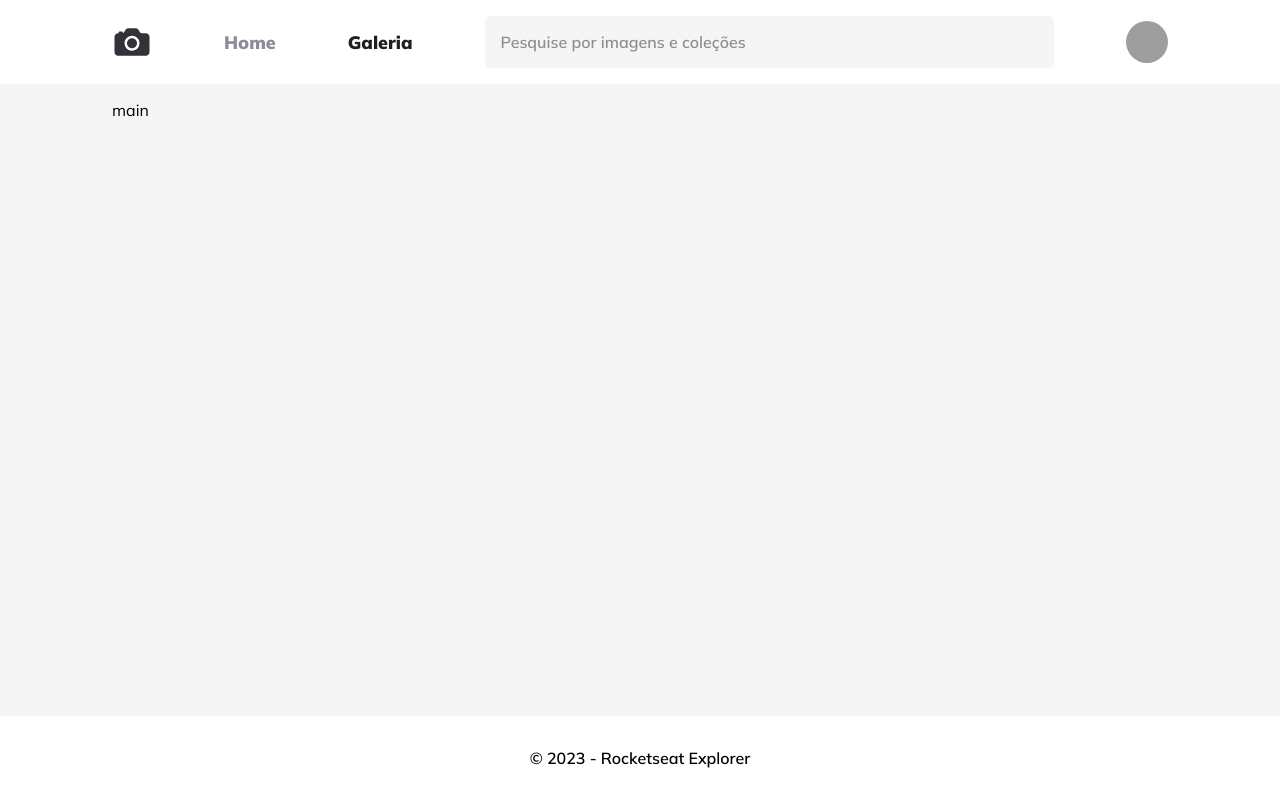
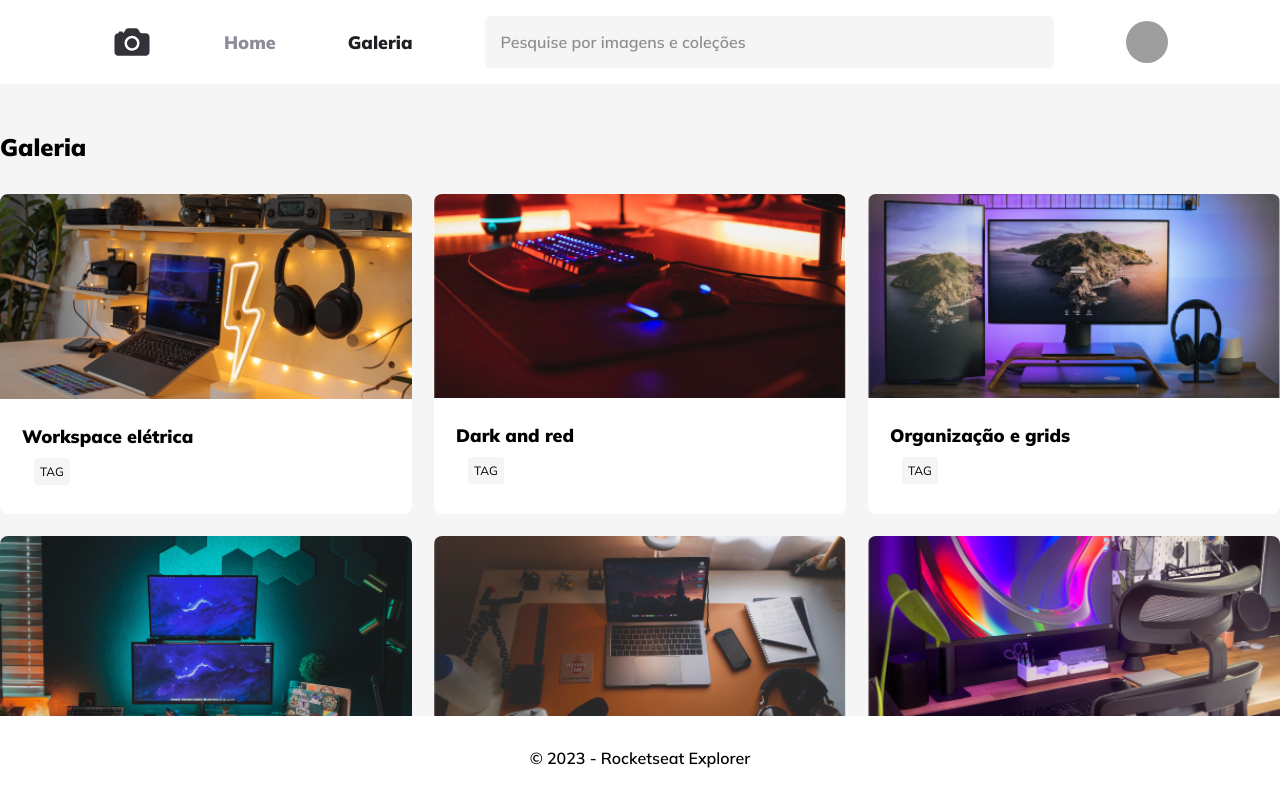
Before and after one commit to NandaReisVerissimo/PhotoblogClass, a plain HTML site: page index.html in a window 1280 px wide. Drawn offline with Linux system fonts and the light colour scheme; grey boxes are pictures that could not be loaded.

Commit message:
Adjusting Gallery

```diff
--- a/index.html
+++ b/index.html
@@ -35,7 +35,109 @@
       <img class="avatar" src="https://randomuser.me/api/portraits/women/5.jpg" alt="imagem de uma mulher">
     </header>
     <main>
-      <div class="container">main</div>
+      <div class="container"></div>
+      <h1>Galeria</h1>
+
+      <section class="gallery">
+        <figure class="item">
+          <img src="./assets/image1.jpg" alt="central de trabalho com notebook fone e um abajur de raio atrás">
+
+          <figcaption class="detail">
+            <h2>Workspace elétrica</h2>
+            <div class="tags">
+              <span>tag</span>
+            </div>
+          </figcaption>
+        </figure>
+
+        <figure class="item">
+          <img src="./assets/image2.jpg" alt="central de trabalho dark apenas com luz de fundo">
+
+          <figcaption class="detail">
+            <h2>Dark and red</h2>
+            <div class="tags">
+              <span>tag</span>
+            </div>
+          </figcaption>
+        </figure>
+
+        <figure class="item">
+          <img src="./assets/image3.jpg" alt="central de trabalho roxa">
+
+          <figcaption class="detail">
+            <h2>Organização e grids</h2>
+            <div class="tags">
+              <span>tag</span>
+            </div>
+          </figcaption>
+        </figure>
+
+        <figure class="item">
+          <img src="./assets/image4.jpg" alt="central de trabalho verde com fundo em formato de colmeia">
+
+          <figcaption class="detail">
+            <h2>Colméia</h2>
+            <div class="tags">
+              <span>tag</span>
+            </div>
+          </figcaption>
+        </figure>
+
+        <figure class="item">
+          <img src="./assets/image5.jpg" alt="central de trabalho simples">
+
+          <figcaption class="detail">
+            <h2>Setup de escritor</h2>
+            <div class="tags">
+              <span>tag</span>
+            </div>
+          </figcaption>
+        </figure>
+
+        <figure class="item">
+          <img src="./assets/image6.jpg" alt="monitor colorido com cadeira ergométrica">
+
+          <figcaption class="detail">
+            <h2>Ergonomia e cores</h2>
+            <div class="tags">
+              <span>tag</span>
+            </div>
+          </figcaption>
+        </figure>
+
+        <figure class="item">
+          <img src="./assets/image7.jpg" alt="central de trabalho clean com um vaso de planta">
+
+          <figcaption class="detail">
+            <h2>Show de luzes</h2>
+            <div class="tags">
+              <span>tag</span>
+            </div>
+          </figcaption>
+        </figure>
+
+        <figure class="item">
+          <img src="./assets/image8.jpg" alt="central de trabalho roxa com monitor e notebook">
+
+          <figcaption class="detail">
+            <h2>Deep purple</h2>
+            <div class="tags">
+              <span>tag</span>
+            </div>
+          </figcaption>
+        </figure>
+
+        <figure class="item">
+          <img src="./assets/image9.jpg" alt="central de trabalho com diversos monitores">
+
+          <figcaption class="detail">
+            <h2>Multi-Screen</h2>
+            <div class="tags">
+              <span>tag</span>
+            </div>
+          </figcaption>
+        </figure>
+      </secyion>
     </main>
     <footer class="container">
       <p>© 2023 - Rocketseat Explorer</p>
--- a/style.css
+++ b/style.css
@@ -100,6 +100,56 @@ ul li.active {
   border-radius: 50%;
 }
 
+/*galeria*/
+
+main h1 {
+  font-size: 2.4rem;
+
+  padding-top: 1.6rem;
+}
+
+.gallery {
+  margin-top: 3.2rem;
+
+  display: grid;
+  grid-template-columns: repeat(3, 1fr);
+  gap: 2.2rem
+  ;
+}
+
+.item {
+  background-color: var(--color-base-white);
+  border-radius: .8rem;
+  overflow: hidden;
+}
+
+.item img {
+  width: 100%;
+
+}
+
+.detail {
+  padding: 2.2rem;
+}
+
+.detail h2 {
+  font-size: 1.8rem;
+}
+
+.tags {
+  padding: 1.2rem;
+}
+
+.tags span {
+  padding: .6rem;
+  background-color: var(--color-base-gray-100);
+  border-radius: .4rem;
+
+  font-size: 1.2rem;
+  line-height: 0;
+  text-transform: uppercase;
+}
+
 footer p {
   text-align: center;
   padding: 1.6rem;
```
Also changed, not shown: assets/image1.jpg (added), assets/image2.jpg (added), assets/image3.jpg (added), assets/image4.jpg (added), assets/image5.jpg (added), assets/image6.jpg (added), assets/image7.jpg (added), assets/image8.jpg (added), assets/image9.jpg (added).
